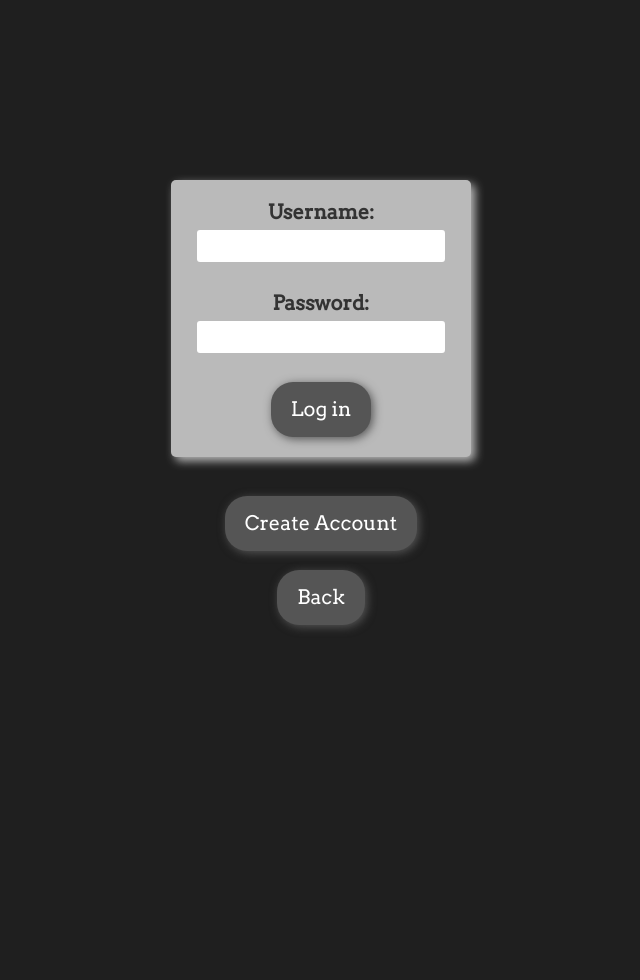
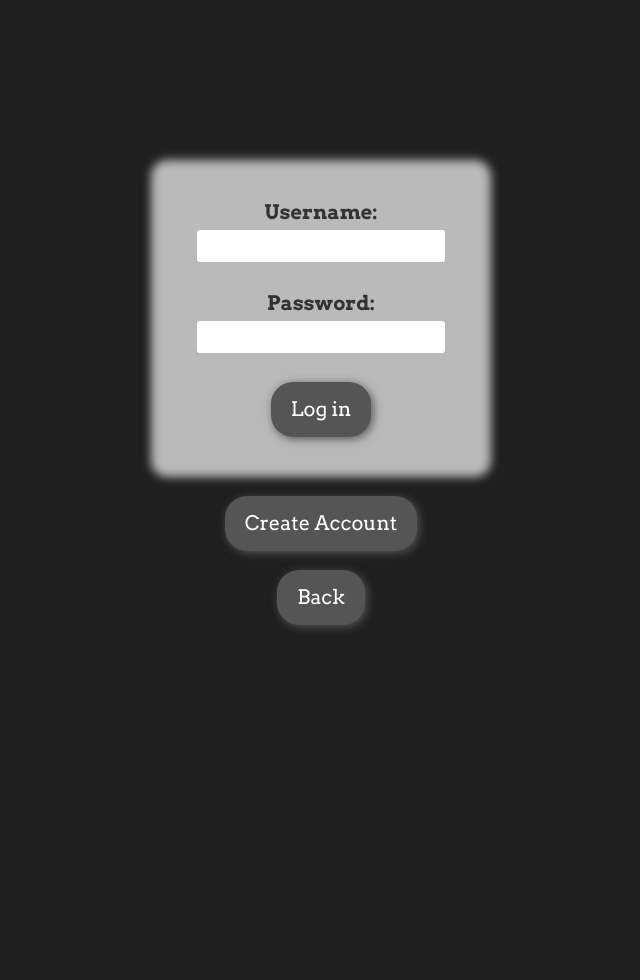
Before and after one commit to GravityWorld/CITS3403-GroupProject, a Python web app: template templates/login.html in a window 1280 px wide. Shown: the whole page, without its empty margins (319-959 px from the left). Run offline with Jinja, Linux system fonts and the light colour scheme; the template is opened without the code that fills it, so the values that code supplies are empty.

Commit message:
Formatting changes
fixed issue with fonts not loading.
Used google fonts API instead.
updates all relevent html sheets.

```diff
--- a/templates/login.html
+++ b/templates/login.html
@@ -1,26 +1,42 @@
 <!DOCTYPE html>
 <html lang="en">
   <head>
-    <meta charset="UTF-8">
-    <meta http-equiv="X-UA-Compatible" content="IE=edge">
-    <meta name="viewport" content="width=device-width, initial-scale=1.0">
-    <link rel="stylesheet" href="style.css">
+    <meta charset="UTF-8" />
+    <meta http-equiv="X-UA-Compatible" content="IE=edge" />
+    <meta name="viewport" content="width=device-width, initial-scale=1.0" />
+    <link rel="preconnect" href="https://fonts.googleapis.com" />
+    <link rel="preconnect" href="https://fonts.gstatic.com" crossorigin />
+    <link
+      href="https://fonts.googleapis.com/css2?family=Arvo:ital,wght@0,400;0,700;1,400;1,700&display=swap"
+      rel="stylesheet"
+    />
+    <link rel="stylesheet" href="style.css" />
     <title>Login Page</title>
   </head>
   <body class="login-body">
     <form action="/submit" method="POST">
       <label for="username">Username:</label>
-        <input type="text" id="username" name="username" required><br><br>
+      <input type="text" id="username" name="username" required /><br /><br />
 
       <label for="password">Password:</label>
-        <input type="password" id="password" name="password" required><br><br>
+      <input
+        type="password"
+        id="password"
+        name="password"
+        required
+      /><br /><br />
 
       <button type="submit" class="login-button">Log in</button>
     </form>
-    <br>
+    <br />
 
-    <button class="login-button" onclick="window.location.href='create_account.html'">Create Account</button>
-    <br>
+    <button
+      class="login-button"
+      onclick="window.location.href='create_account.html'"
+    >
+      Create Account
+    </button>
+    <br />
     <button class="login-button" onclick="window.history.back()">Back</button>
   </body>
 </html>
--- a/templates/style.css
+++ b/templates/style.css
@@ -1,8 +1,26 @@
-@font-face {
-  font-family: "arvo";
-  src: url("../assets/fonts/Arvo-Regular.ttf") format("truetype");
-  font-weight: normal;
+/* Global Font Styling */
+.arvo-regular {
+  font-family: "Arvo", serif;
+  font-weight: 400;
   font-style: normal;
+}
+
+.arvo-bold {
+  font-family: "Arvo", serif;
+  font-weight: 700;
+  font-style: normal;
+}
+
+.arvo-regular-italic {
+  font-family: "Arvo", serif;
+  font-weight: 400;
+  font-style: italic;
+}
+
+.arvo-bold-italic {
+  font-family: "Arvo", serif;
+  font-weight: 700;
+  font-style: italic;
 }
 
 /* Resetting default margin and padding */
@@ -10,7 +28,7 @@
   margin: 0;
   padding: 0;
   box-sizing: border-box;
-  font-family: "arvo";
+  font-family: "Arvo", sans-serif;
 }
 
 /* Basic styling */
@@ -95,7 +113,7 @@ form {
   padding: 20px;
   background-color: #bababa;
   border-radius: 5px;
-  box-shadow: 4px 4px 10px #bababa;
+  box-shadow: 0 0 10px 20px #bababa;
   text-align: center;
 }
 
```
Also changed, not shown: templates/index.html (+53 -20 lines), templates/upload.html (+16 -9 lines). Lines whose indentation alone changed are shown as unchanged.
